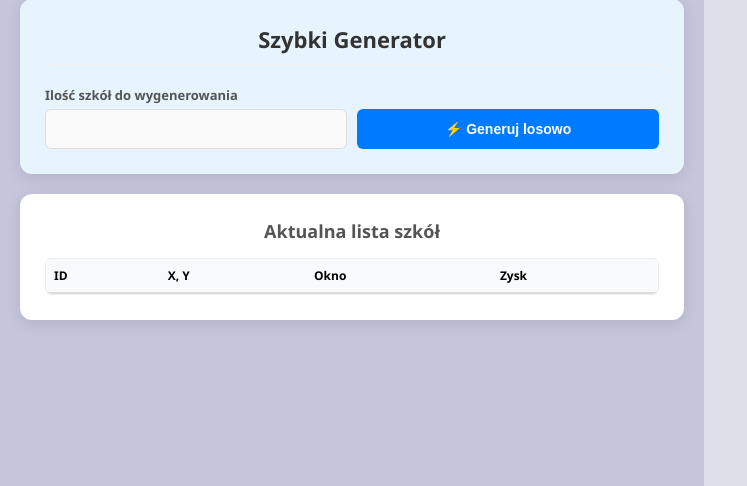
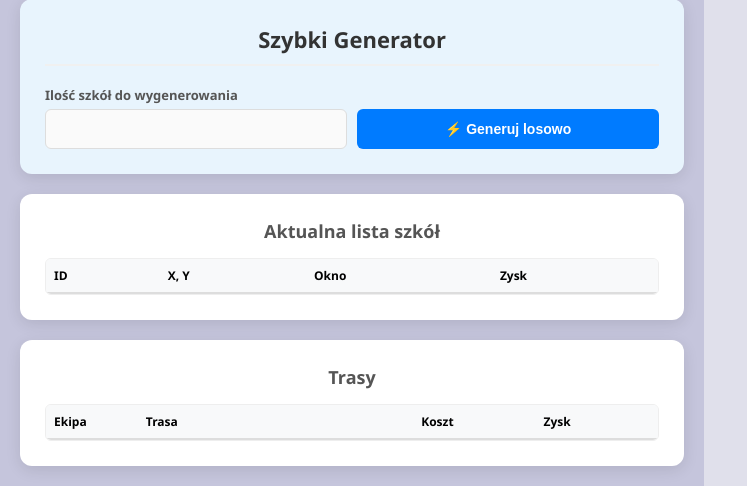
Before and after one commit to pawelrewilak/vrp-genetic-optimizer, a Flask app: page / in a window 1280 px wide. Shown: the part 1308-1794 px from the top of the page, without its empty margins (0-747 px from the left). Run offline with Flask 3, Linux system fonts and the light colour scheme; lists and menus that the app fills with data are empty.

Commit message:
Refactor calculate_fitness to handle route data as dictionaries and update related calculations; add route table to index.html and implement table update function in script.js

```diff
--- a/static/js/script.js
+++ b/static/js/script.js
@@ -18,13 +18,18 @@ rysujPunkt(300, 30, "red", 8);
 
 listaSzkol.forEach(s => rysujPunkt(s.x, s.y, "#007bff"));
 
-trasy.forEach((trasa, index) => {
+trasy.forEach((trasaObiekt, index) => {
     ctx.beginPath();
     ctx.lineWidth = 2;
     ctx.strokeStyle = KOLORY_TRAS[index % KOLORY_TRAS.length];
     let startX = 300;
     let startY = ROZMIAR_CANVAS - 30;
     ctx.moveTo(startX, startY);
+
+    let trasa = Array.isArray(trasaObiekt) ? trasaObiekt : trasaObiekt.path;
+
+    if (!trasa) return;
+
 
     trasa.forEach(idSzkoly => {
         if (idSzkoly === 0) {
@@ -130,6 +135,31 @@ function dodajWierszDoTabeli(szkola) {
     komorkaOkno.innerText = `${szkola.display_time[0]} - ${szkola.display_time[1]}`;
     const komorkaZysk = nowyWiersz.insertCell(3);
     komorkaZysk.innerText = szkola.profit;
+}
+
+function aktualizujTabeleTras(trasy) {
+    const tbody = document.getElementById('tabela-tras-body');
+    if (!tbody) return;
+
+    tbody.innerHTML = '';
+
+    if (!trasy || trasy.length === 0) {
+        tbody.innerHTML = '<tr><td colspan="4">Brak tras</td></tr>';
+        return;
+    }
+
+    trasy.forEach((trasa, index) => {
+        const row = tbody.insertRow();
+        row.insertCell(0).innerText = index + 1;
+
+        let opisTrasy = Array.isArray(trasa) ? trasa.join(' -> ') : trasa;
+        if (trasa.path) opisTrasy = trasa.path.join(' -> ');
+
+        row.insertCell(1).innerText = opisTrasy;
+        row.insertCell(2).innerText = trasa.cost ? trasa.cost.toFixed(2) : "-";
+        row.insertCell(3).innerText = trasa.profit ? trasa.profit.toFixed(2) : "-";
+
+    });
 }
 
 console.log("Dashboard VRP Gotowy.");
@@ -345,6 +375,7 @@ btnZatwierdz.addEventListener('click', async function() {
 
         if (wynik.routes) {
             rysujTrasy(wynik.routes);
+            aktualizujTabeleTras(wynik.routes);
         }
 
         if (wynik.history && wynik.history_best) {
--- a/templates/index.html
+++ b/templates/index.html
@@ -127,6 +127,23 @@
                 </table>
             </div>
         </div>
+        <div class="card">
+            <h3> Trasy </h3>
+            <div class="scrollable-list">
+                <table id="tabela-tras">
+                    <thead>
+                        <tr>
+                            <th style="width: 15%;">Ekipa</th>
+                            <th style="width: 45%;">Trasa</th>
+                            <th style="width: 20%;">Koszt</th>
+                            <th style="width: 20%;">Zysk</th>
+                        </tr>
+                    </thead>
+                    <tbody id="tabela-tras-body">
+                    </tbody>
+                    </table>
+            </div>
+        </div>
 
     </div>
 
@@ -134,6 +151,7 @@
         <h2 style="border:none; margin-bottom:10px;">Podgląd Mapy (600x600)</h2>
         <canvas id="mojapapa" width="600" height="600"></canvas>
         <div id="licznik_szkol" style="margin-top:10px; font-weight:bold;">Liczba szkół: 0</div>
+
     </div>
 
     <div id="modalWykres" class="modal">
```
Also changed, not shown: algorithm.py (+26 -12 lines), static/css/style.css (line endings or trailing spaces).
